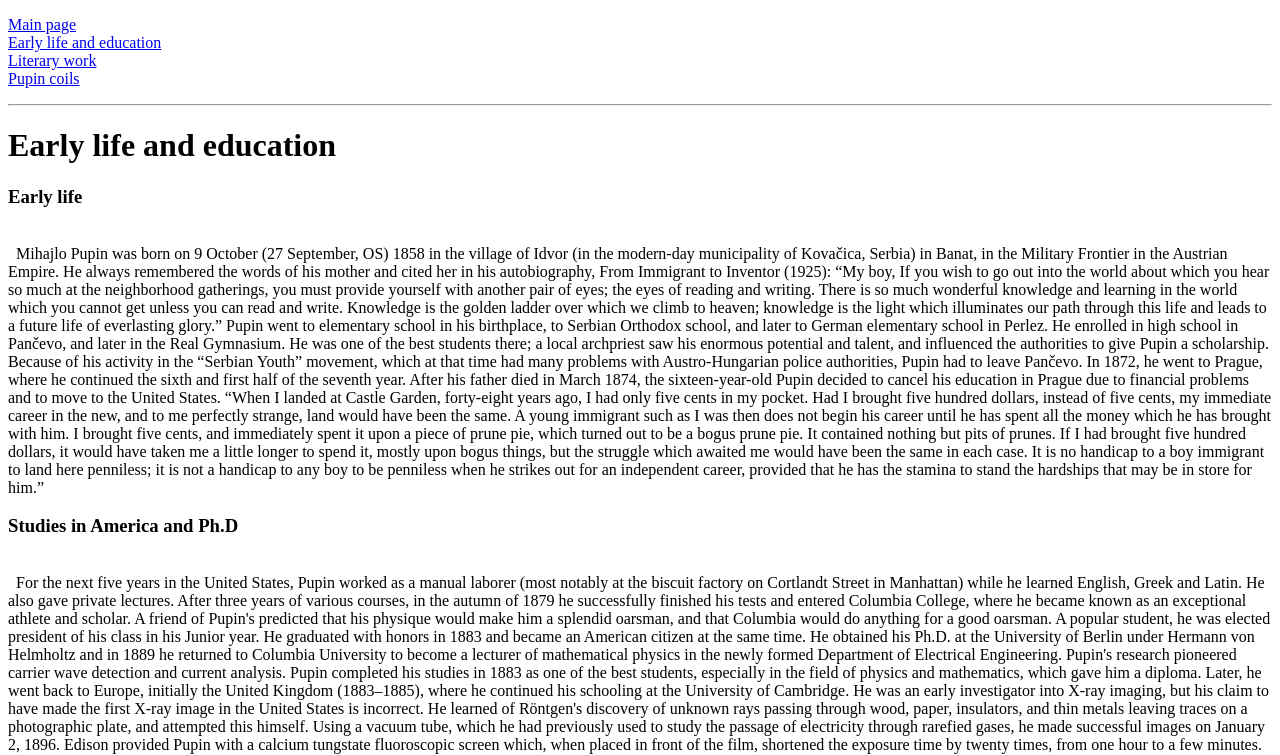
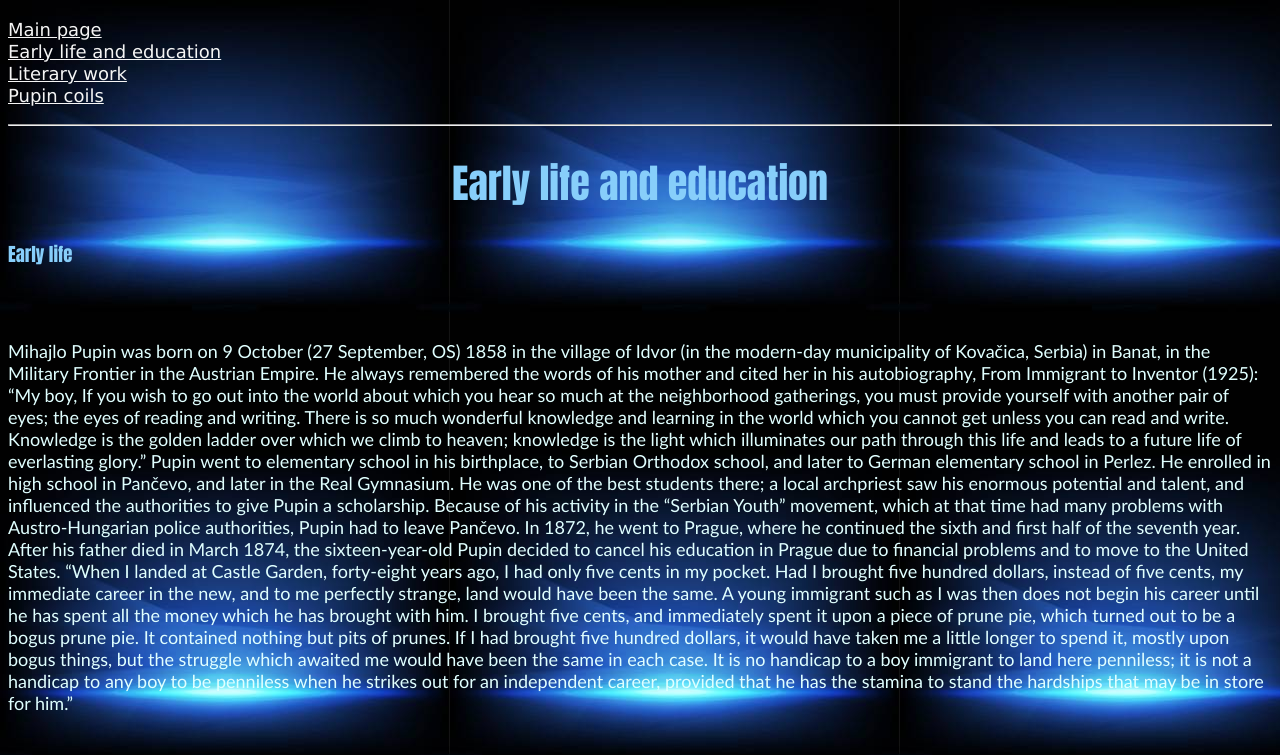
Before and after one commit to Gunlok7/Pupin, a plain HTML site: page Earlylife.html in a window 1280 px wide. Shown: the top 755 px of the page. Drawn offline with Linux system fonts and the light colour scheme.

Commit message:
V1.3
Update 1.3.

```diff
--- a/Earlylife.html
+++ b/Earlylife.html
@@ -4,6 +4,7 @@
 
      <head>
 	 <meta charset="UTF-8">
+	 <link href="style.css" type="text/css" rel="stylesheet">
 	 <title>  Early life  </title>
 	 </head>
 
@@ -21,13 +22,15 @@
 
 			   </p>
 			   <hr>
-	 <h1> Early life and education </h1>
-	 <p>
+			   <div class="a">
+			   <h1> Early life and education </h1>
+			   </div>
+
 
 
 		<h3>Early life </h3>
 		<br> &nbsp;
-		Mihajlo Pupin was born on 9 October (27 September, OS) 1858 in the village of Idvor (in the modern-day municipality of Kovačica, Serbia) in Banat, in the Military Frontier in the Austrian Empire. He always remembered the words of his mother and cited her in his autobiography, From Immigrant to Inventor (1925):
+		<p>Mihajlo Pupin was born on 9 October (27 September, OS) 1858 in the village of Idvor (in the modern-day municipality of Kovačica, Serbia) in Banat, in the Military Frontier in the Austrian Empire. He always remembered the words of his mother and cited her in his autobiography, From Immigrant to Inventor (1925):
 
 		“My boy, If you wish to go out into the world about which you hear so much at the neighborhood gatherings, you must provide yourself with another pair of eyes; the eyes of reading and writing. There is so much wonderful knowledge and learning in the world which you cannot get unless you can read and write. Knowledge is the golden ladder over which we climb to heaven; knowledge is the light which illuminates our path through this life and leads to a future life of everlasting glory.”
 
@@ -36,12 +39,12 @@
 		Because of his activity in the “Serbian Youth” movement, which at that time had many problems with Austro-Hungarian police authorities, Pupin had to leave Pančevo. In 1872, he went to Prague, where he continued the sixth and first half of the seventh year. After his father died in March 1874, the sixteen-year-old Pupin decided to cancel his education in Prague due to financial problems and to move to the United States.
 
 		“When I landed at Castle Garden, forty-eight years ago, I had only five cents in my pocket. Had I brought five hundred dollars, instead of five cents, my immediate career in the new, and to me perfectly strange, land would have been the same. A young immigrant such as I was then does not begin his career until he has spent all the money which he has brought with him. I brought five cents, and immediately spent it upon a piece of prune pie, which turned out to be a bogus prune pie. It contained nothing but pits of prunes. If I had brought five hundred dollars, it would have taken me a little longer to spend it, mostly upon bogus things, but the struggle which awaited me would have been the same in each case. It is no handicap to a boy immigrant to land here penniless; it is not a handicap to any boy to be penniless when he strikes out for an independent career, provided that he has the stamina to stand the hardships that may be in store for him.”
-		<br>
+		</p> <br>
 
 		<h3>Studies in America and Ph.D</h3>
 		<br> &nbsp;
 
-		For the next five years in the United States, Pupin worked as a manual laborer (most notably at the biscuit factory on Cortlandt Street in Manhattan) while he learned English, Greek and Latin. He also gave private lectures. After three years of various courses, in the autumn of 1879 he successfully finished his tests and entered Columbia College, where he became known as an exceptional athlete and scholar. A friend of Pupin's predicted that his physique would make him a splendid oarsman, and that Columbia would do anything for a good oarsman. A popular student, he was elected president of his class in his Junior year. He graduated with honors in 1883 and became an American citizen at the same time.
+		<p>For the next five years in the United States, Pupin worked as a manual laborer (most notably at the biscuit factory on Cortlandt Street in Manhattan) while he learned English, Greek and Latin. He also gave private lectures. After three years of various courses, in the autumn of 1879 he successfully finished his tests and entered Columbia College, where he became known as an exceptional athlete and scholar. A friend of Pupin's predicted that his physique would make him a splendid oarsman, and that Columbia would do anything for a good oarsman. A popular student, he was elected president of his class in his Junior year. He graduated with honors in 1883 and became an American citizen at the same time.
 
 		He obtained his Ph.D. at the University of Berlin under Hermann von Helmholtz and in 1889 he returned to Columbia University to become a lecturer of mathematical physics in the newly formed Department of Electrical Engineering. Pupin's research pioneered carrier wave detection and current analysis.
 
--- /dev/null
+++ b/style.css
@@ -0,0 +1,14 @@
+
+h1 {color: lightskyblue;font-size: 40px;font-family: Impact, Haettenschweiler, 'Arial Narrow Bold', sans-serif;}
+
+p {color:lightcyan; font-size: 18px;font-style: normal;
+font-family: 'Trebuchet MS', 'Lucida Sans Unicode', 'Lucida Grande', 'Lucida Sans', Arial, sans-serif;font: outline;}
+body {background-image: url(background.jpeg);}
+
+a {color: whitesmoke;font-size: 30;font-family: Verdana, Geneva, Tahoma, sans-serif;}
+
+ul {color:lightcyan; font-size: 22px;font-style: normal;font-family: 'Trebuchet MS', 'Lucida Sans Unicode', 'Lucida Grande', 'Lucida Sans', Arial, sans-serif;}
+
+h3 {color: lightskyblue;font-size: 37;font-family: Impact, Haettenschweiler, 'Arial Narrow Bold', sans-serif;}
+
+div.a {text-align: center;}
```
Also changed, not shown: Coils.html (+4 -1 lines), Index.html (+4 -1 lines), Literawork.html (+4 -2 lines), background.jpeg (added).
